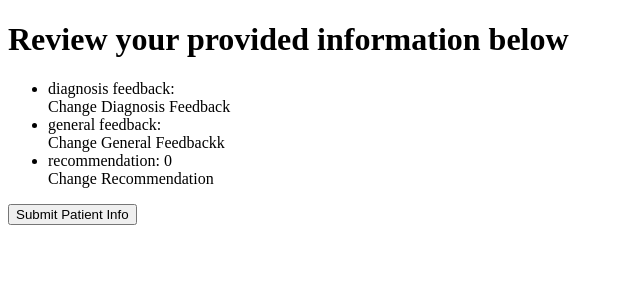
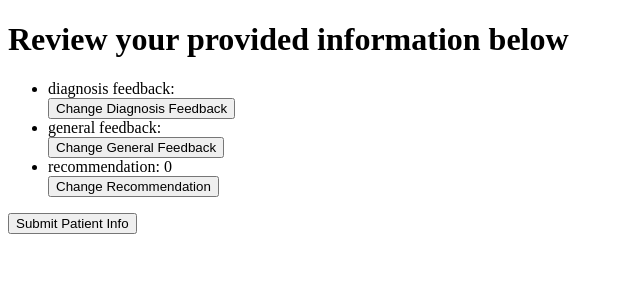
Before and after one commit to rdwhitley/TendoAssesment, a React (Create React App) app in the folder Front-End/: page /submission in a window 1280 px wide. Shown: the top 300 px of the page, without its empty margins (0-640 px from the left). Built offline with nearby package versions, Linux system fonts and the light colour scheme.

Commit message:
state of ready to submission now being tracked

```diff
--- a/Front-End/src/Components/Recommendation.js
+++ b/Front-End/src/Components/Recommendation.js
@@ -4,7 +4,11 @@ import { bindActionCreators } from 'redux';
 import { actionCreators } from "../store/index";
 import {useHistory} from 'react-router-dom';
 import { useDispatch } from "react-redux";
-const Recommendation = () => {
+const Recommendation = (props) => {
+        let readyToSubmit;
+        if(props.location.state) {
+            readyToSubmit = true;
+        }
         const dispatch = useDispatch()
         const {giveRecommendation} = bindActionCreators(actionCreators,dispatch);
         let history = useHistory();
--- a/Front-End/src/Components/Submission.js
+++ b/Front-End/src/Components/Submission.js
@@ -1,4 +1,4 @@
-import {useHistory} from 'react-router-dom';
+import {useHistory, Route} from 'react-router-dom';
 import { useSelector } from "react-redux";
 
 const Submission = () => {
@@ -23,9 +23,23 @@ const Submission = () => {
             <div>
                 <h1>Review your provided information below </h1>
                 <ul>
-                    <li>diagnosis feedback: {state.diagnosisFeedback} <br /> <span> Change Diagnosis Feedback </span></li>
-                    <li>general feedback: {state.generalFeedback} <br /> <span> Change General Feedbackk </span></li>
-                    <li>recommendation: {state.recommendation} <br /><span> Change Recommendation </span></li>
+                    <li>diagnosis feedback: {state.diagnosisFeedback} <br /> <button onClick={() => {history.push({
+                        pathname: "/diagnosisFeedback",
+                        state: {readyToSubmit: true}
+                    })}}> Change Diagnosis Feedback </button>
+                    </li>
+                    <li>general feedback: {state.generalFeedback} <br />
+                    <button onClick={() => {history.push({
+                        pathname: "/generalFeedback",
+                        state: {readyToSubmit: true}
+                    })}}> Change General Feedback </button>
+                    </li>
+                    <li>recommendation: {state.recommendation} <br /><button onClick={() => {history.push({
+                        pathname: "/recommend",
+                        state: {readyToSubmit: true}
+                    })}}> Change Recommendation
+                    </button>
+                    </li>
                 </ul>
                <button onClick={() => submitPatientInfo()}>Submit Patient Info</button>
             </div>
--- a/Front-End/src/Components/diagnosisFeedback.js
+++ b/Front-End/src/Components/diagnosisFeedback.js
@@ -6,7 +6,11 @@ import { useDispatch } from "react-redux";
 import getDiagnosis from "../methods/getDiagnosis";
 import getDrName from "../methods/getDrName";
 
-const DiagnosisFeedback = () => {
+const DiagnosisFeedback = (props) => {
+        let readyToSubmit;
+        if(props.location.state) {
+            readyToSubmit = true;
+        }
         const dispatch = useDispatch()
         const {giveDiagnosis} = bindActionCreators(actionCreators,dispatch);
         const history = useHistory();
--- a/Front-End/src/Components/generalFeedback.js
+++ b/Front-End/src/Components/generalFeedback.js
@@ -5,7 +5,11 @@ import {useHistory} from 'react-router-dom';
 import { useDispatch } from "react-redux";
 import getDiagnosis from "../methods/getDiagnosis";
 
-const GeneralFeedBack = () => {
+const GeneralFeedBack = (props) => {
+        let readyToSubmit;
+        if(props.location.state) {
+            readyToSubmit = true;
+        }
         const dispatch = useDispatch()
         const {giveFeedback} = bindActionCreators(actionCreators,dispatch);
         const history = useHistory();
```
